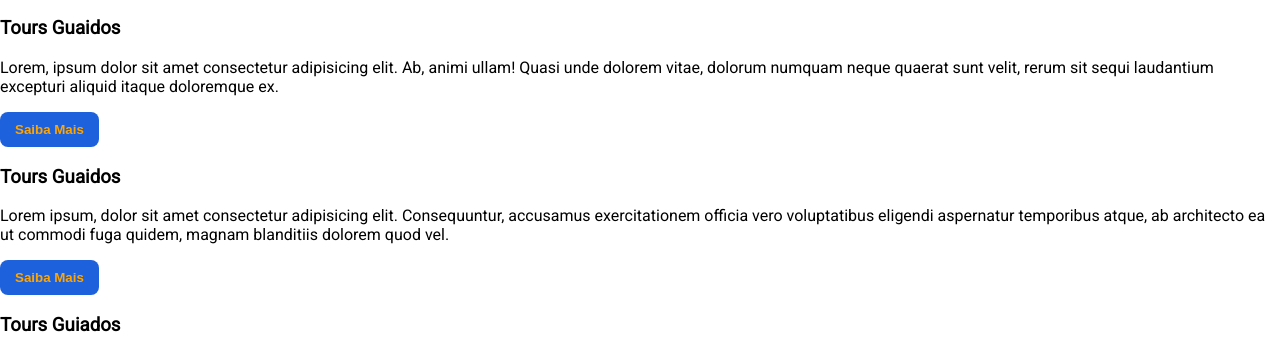
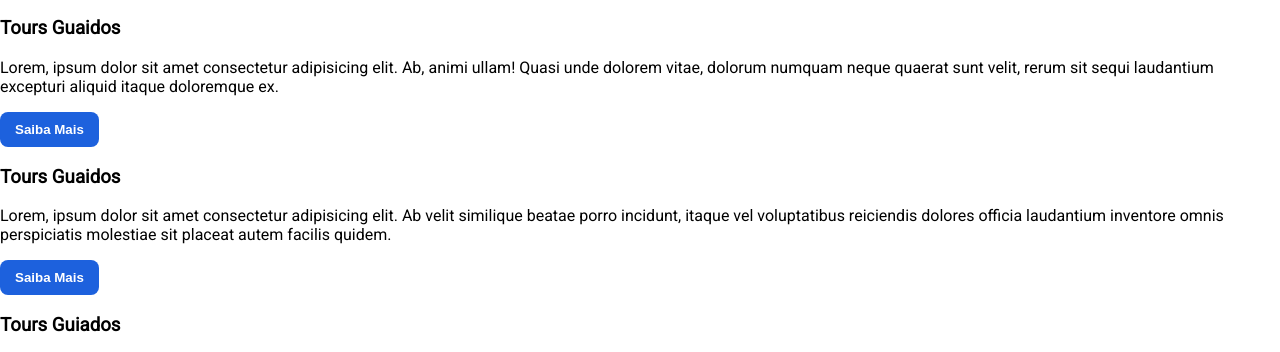
Before and after one commit to Joaogalescky/Atv--Programacao-Web-I--Site-de-viagens, a plain HTML site: page index.html in a window 1280 px wide. Shown: the part 2434-2786 px from the top of the page. Drawn offline with Linux system fonts and the light colour scheme.

Commit message:
Inclusão e correção de linhas

```diff
--- a/index.html
+++ b/index.html
@@ -102,7 +102,7 @@
                 <i data-feather="camera"></i>
                 <div class="card-content">
                     <h3>Tours Guaidos</h3>
-                    <p>Lorem ipsum, dolor sit amet consectetur adipisicing elit. Consequuntur, accusamus exercitationem officia vero voluptatibus eligendi aspernatur temporibus atque, ab architecto ea ut commodi fuga quidem, magnam blanditiis dolorem quod vel.</p>
+                    <p>Lorem, ipsum dolor sit amet consectetur adipisicing elit. Ab velit similique beatae porro incidunt, itaque vel voluptatibus reiciendis dolores officia laudantium inventore omnis perspiciatis molestiae sit placeat autem facilis quidem.</p>
                 </div>
                 <button>Saiba Mais</button>
             </div>
--- a/style.css
+++ b/style.css
@@ -21,7 +21,7 @@ button {
     font-weight: bold;
     border: 0;
     background: #1d61dd;
-    color: orange;
+    color: white;
 }
 
 header {
```
